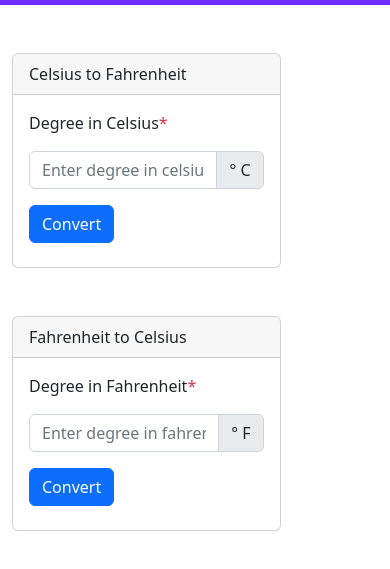
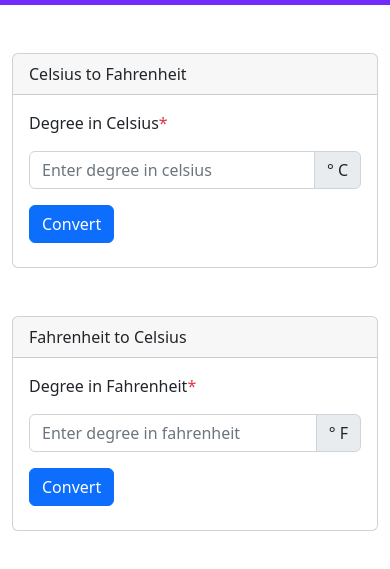
Before and after one commit to PavithraVivekanandhan/Temperature-Converter, a plain HTML site: page index.html in a window 390 px wide. Shown: the part 51-620 px from the top of the page. Drawn offline with nearby package versions, Linux system fonts and the light colour scheme.

Commit message:
Update index.html

```diff
--- a/index.html
+++ b/index.html
@@ -41,7 +41,7 @@
     </header>
 
     <div class="row mx-auto">
-        <div class="col-sm-6 mt-5 col-9">
+        <div class="col-sm-6 mt-5">
             <div class="card mx-auto">
                 <div class="card-header">
                     Celsius to Fahrenheit
@@ -64,7 +64,7 @@
                 </div>
             </div>
         </div>
-        <div class="col-sm-6 mt-5 col-9">
+        <div class="col-sm-6 mt-5">
             <div class="card mx-auto">
                 <div class="card-header">
                     Fahrenheit to Celsius
```
